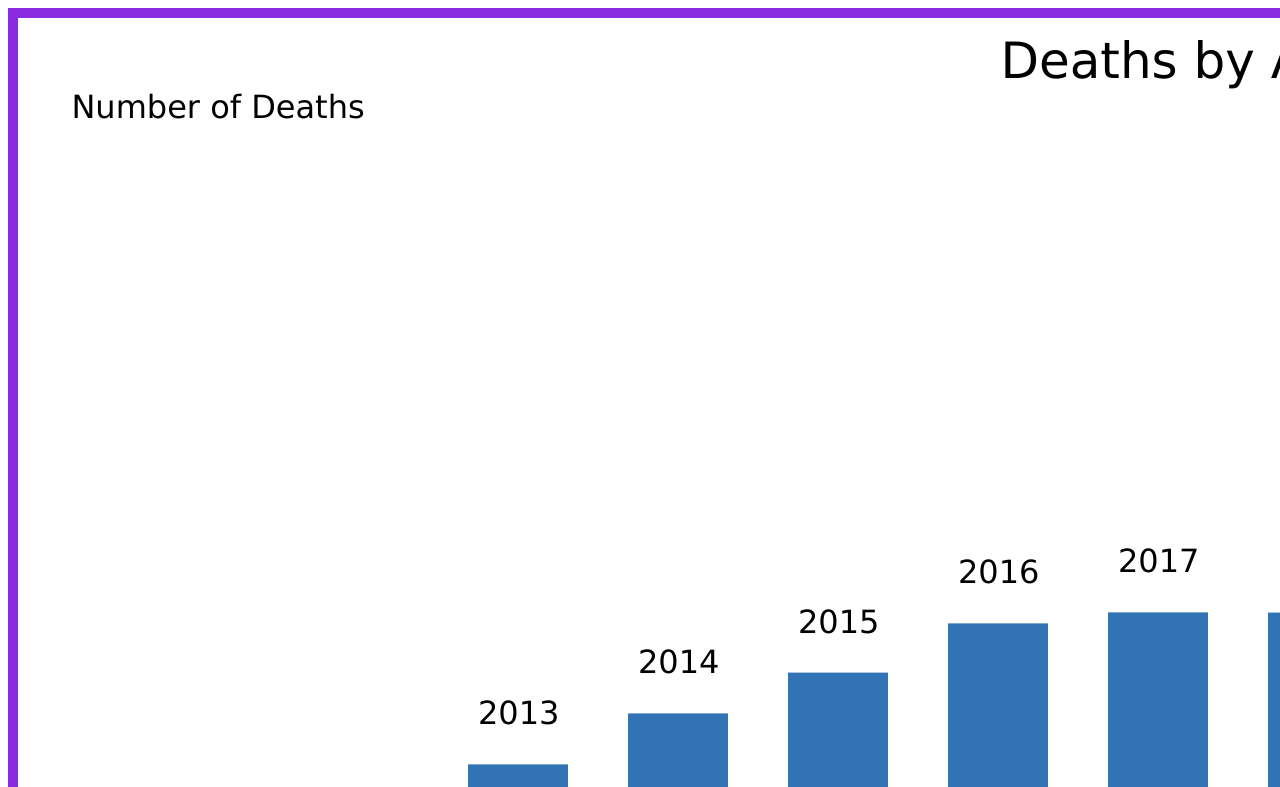
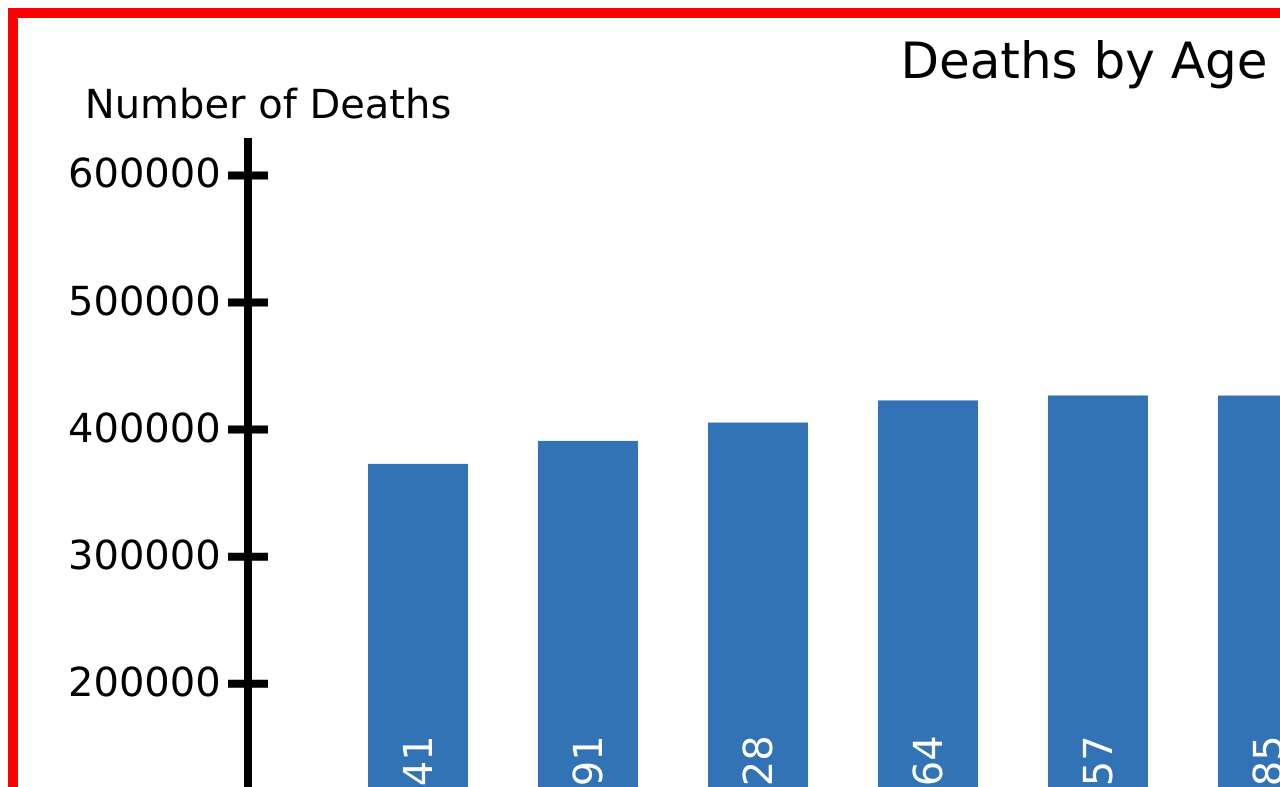
Before and after one commit to Exion007/CS405, a plain HTML site: page assignment1.html in a window 1280 px wide. Shown: the top 787 px of the page. Drawn offline with Linux system fonts and the light colour scheme.

Commit message:
Add files via upload

```diff
--- a/assignment1.css
+++ b/assignment1.css
@@ -1,7 +1,7 @@
 .viewboxcontainer {
-    border: 10px blueviolet solid;
+    border: 10px rgb(255, 0, 0) solid;
     background-color: white;
-    width: 2500;
+    width: 2500;  /*Setting window size*/
     height: 1000;
 }
 
@@ -28,7 +28,7 @@
 }
 
 .y-label {
-    font-size: 16px;
+    font-size: 20px;
     fill: black;
     font-family:Verdana, Geneva, Tahoma, sans-serif
 }
--- a/assignment1.html
+++ b/assignment1.html
@@ -3,47 +3,91 @@
 </head>
 
 <body>
-    <svg viewBox="0 0 800 500" xmlns="http://www.w3.org/2000/svg" class="viewboxcontainer">
+
+    <svg viewBox="0 0 900 500" xmlns="http://www.w3.org/2000/svg" class="viewboxcontainer">
         <text x="400" y="30" text-align="center" text-anchor="middle" class="chart-title">Deaths by Age Group</text>
-        <text x="-125" y="50" text-anchor="middle" class="y-label">Number of Deaths</text>
+        <text x="-50" y="50" text-anchor="middle" class="y-label">Number of Deaths</text>
+        <text x="915" y="468" text-anchor="middle" class="y-label">Years</text>
+
+        <rect x="900" y="60" width="20" height="20" style="fill:rgb(49, 115, 180); stroke:black; stroke-width:2;"/>
+        <text x="985" y="77" text-anchor="middle" class="y-label">No. Deaths</text>
+
+        <line x1="-62" y1="462" x2="875" y2="462" style="stroke: black; stroke-width:4"/> <!--- X axis line--->
+        <line x1="-60" y1="462" x2="-60" y2="60" style="stroke: black; stroke-width:4"/>  <!--- Y axis line--->
     </svg>
 
     <script>
         const values = [373041, 391091, 405528, 422964, 426857, 426785, 436624, 509048, 566485, 504839]
-        const years = [2013, 2014, 2015, 2016, 2017, 2018, 2019, 2020, 2021, 2022]
+        const years  = [2013, 2014, 2015, 2016, 2017, 2018, 2019, 2020, 2021, 2022]
+        const yTicks = [600000, 500000, 400000, 300000, 200000, 100000]
 
         const svg = document.querySelector('.viewboxcontainer');
-        const scale = 800 / 566485
+        const scale = 450 / 566485  * 0.8 // Setting the scale to adjust the bar heights to be displayed
 
         values.forEach((value, index) => {
+
+            //Creating bars
             const bar = document.createElementNS("http://www.w3.org/2000/svg", 'rect');
-            bar.setAttribute('x', 80 * index);
-            bar.setAttribute('y', 900 - value * scale);
+            bar.setAttribute('x', 85 * index);
+            bar.setAttribute('y', 460 - value * scale);
             bar.setAttribute('width', 50);
-            bar.setAttribute('height', value * scale);
+            bar.setAttribute('height',  value * scale);
             bar.setAttribute('class', 'bar');
             bar.setAttribute('id', `bar${index + 1}`);
             svg.appendChild(bar);
 
 
+            // Creating the values on the bars and rotating them
             const valueText = document.createElementNS("http://www.w3.org/2000/svg", 'text');
-            valueText.setAttribute('x', 80 * index + 32);
-            valueText.setAttribute('y', 500 - 50);
+            valueText.setAttribute('x', 85 * index);
+            valueText.setAttribute('y', 432);
             valueText.setAttribute('text-anchor', 'middle');
             valueText.setAttribute('class', 'bar-value');
-            valueText.setAttribute('transform', `rotate(-90, ${80 * index + 32}, ${500 - 50})`);
+            valueText.setAttribute('transform', `rotate(-90, ${85 * index}, ${400})`);
             valueText.textContent = value.toLocaleString();
             svg.appendChild(valueText);
 
 
+            // Creating the year labels on top of the bars
             const label = document.createElementNS("http://www.w3.org/2000/svg", 'text');
-            label.setAttribute('x', 80 * index + 5); // Adjust x position for centering
-            label.setAttribute('y', 880 - value * scale); // Adjust y position to be below the bars
+            label.setAttribute('x', 85 * index + 5);
+            label.setAttribute('y', 485);
             label.setAttribute('class', 'bar-label');
-            label.textContent = years[index]; // Set the label text
+            label.textContent = years[index];
             svg.appendChild(label);
 
+
+            // Creating X axis ticks
+            const yearLines = document.createElementNS("http://www.w3.org/2000/svg", 'line');
+            yearLines.setAttribute('x1', 85 * index + 25);
+            yearLines.setAttribute('y1', 462);
+            yearLines.setAttribute('x2', 85 * index + 25);
+            yearLines.setAttribute('y2', 470);
+            yearLines.setAttribute('style', "stroke: black; stroke-width:4");
+            svg.appendChild(yearLines);
+        });
+
+
+        yTicks.forEach((value, index) => {
+
+            const yTick = document.createElementNS("http://www.w3.org/2000/svg", 'line');
+            yTick.setAttribute('x1', -70);
+            yTick.setAttribute('y1', 460 - value * scale);
+            yTick.setAttribute('x2', -50);
+            yTick.setAttribute('y2', 460 - value * scale);
+            yTick.setAttribute('style', "stroke: black; stroke-width:4");
+            svg.appendChild(yTick);
+
+
+            const label = document.createElementNS("http://www.w3.org/2000/svg", 'text');
+            label.setAttribute('x', -150);
+            label.setAttribute('y', 466 - value * scale);
+            label.setAttribute('font-size', '20px')
+            label.setAttribute('font-family', 'Verdana, Geneva, Tahoma, sans-serif')
+            label.textContent = yTicks[index];
+            svg.appendChild(label);
         });
 
     </script>
+
 </body>
```
